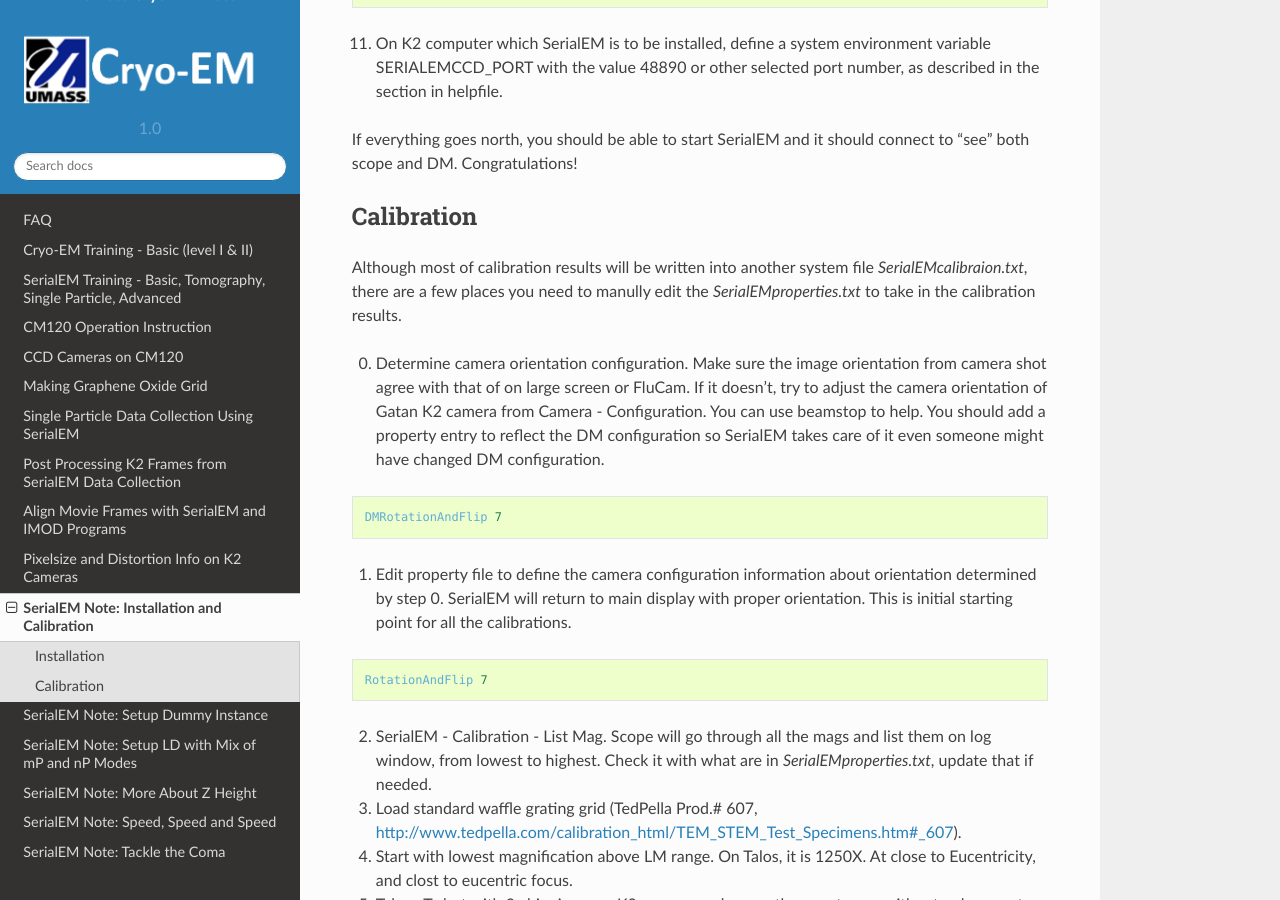
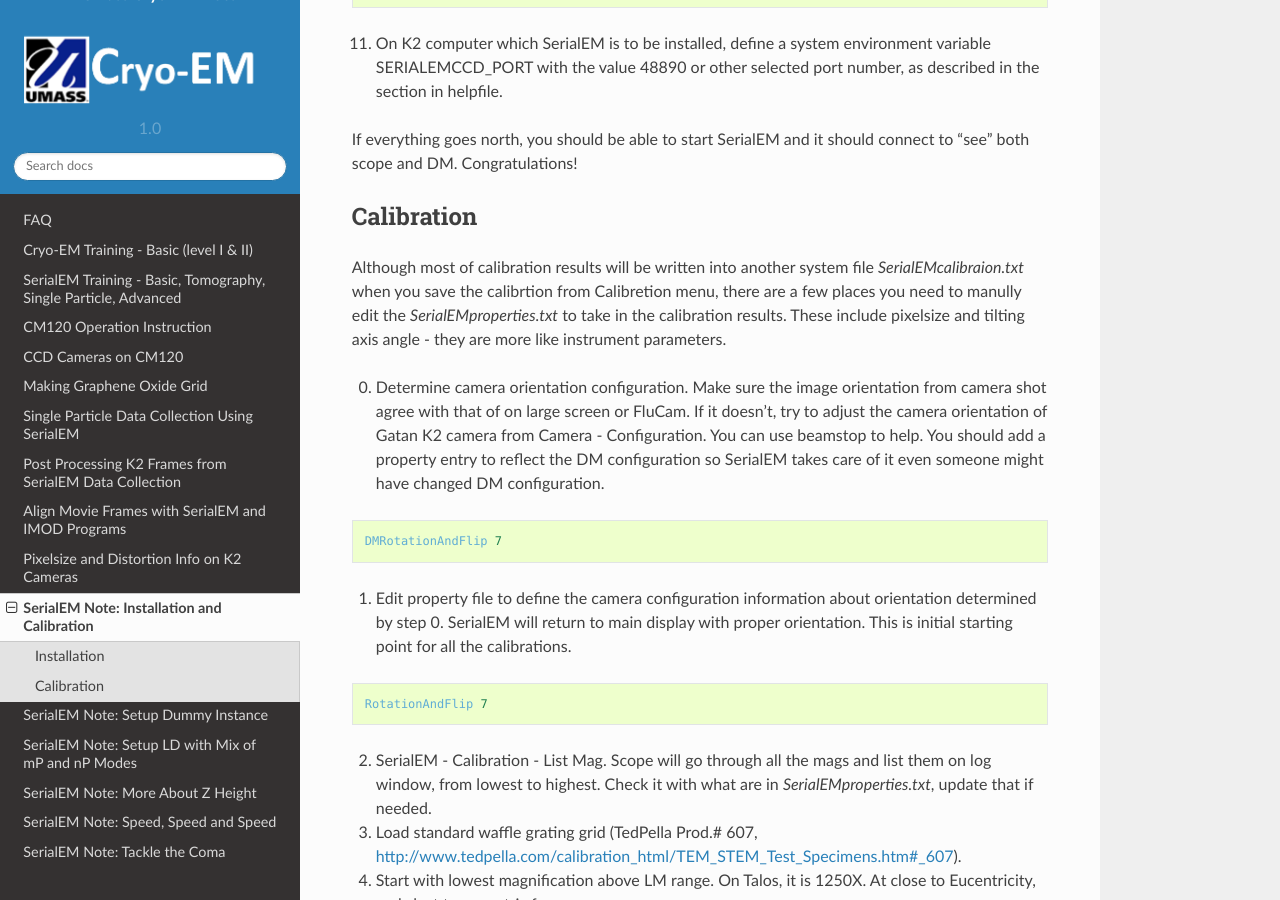
Before and after one commit to xuchen66/sphinx-emdocs, a Sphinx documentation site: the page built from source/serialEM-note-install-and-calib.rst, in a window 1280 px wide and 900 px high, scrolled down 1705 px. Built offline with Sphinx 7.4.7 and the Read the Docs theme 2.0.0, drawn with Linux system fonts in a browser that asks for light colours; pages that are not in the unit, such as notebooks, are missing from menus; some of the changed text lies outside the part shown.

Commit message:
Update serialEM-note-install-and-calib.rst

```diff
--- a/source/serialEM-note-install-and-calib.rst
+++ b/source/serialEM-note-install-and-calib.rst
@@ -60,7 +60,7 @@
 Calibration
 -----------
 
-Although most of calibration results will be written into another system file *SerialEMcalibraion.txt*, there are a few places you need to manully edit the *SerialEMproperties.txt* to take in the calibration results.
+Although most of calibration results will be written into another system file *SerialEMcalibraion.txt* when you save the calibrtion from Calibretion menu, there are a few places you need to manully edit the *SerialEMproperties.txt* to take in the calibration results. These include pixelsize and tilting axis angle - they are more like instrument parameters.
 
 0. Determine camera orientation configuration. Make sure the image orientation from camera shot agree with that of on large screen or FluCam. If it doesn't, try to adjust the camera orientation of Gatan K2 camera from Camera - Configuration. You can use beamstop to help.  You should add a property entry to reflect the DM configuration so SerialEM takes care of it even someone might have changed DM configuration.
 
@@ -133,4 +133,6 @@
 #. Usually, people use the lowest M mag for Low Dose View beam and with large defocus offset such as -200 or -300 mirons. You need to the calibrate High-Defocus Mag for this View mag. This will make stage shifts still good for such large defocus, as they are interpolated with defocus offset.
 
 .. Note::
-   Waffle grating grid is good and handy for pixel size calibration, but it is not ideal for Image Shift and Stage Shift calibrations, as the waffle pattern might screw up the correlation in the calibration procedures. I found the normal Quantifoil grid with some 10nm Au particles absorbed onto can be very good for normal calibration purpose. I glow discharge a Quantifoil grid and add 1 *ul* deca-gold solution on the grid and let it dry.
+
+   1. Waffle grating grid is good and handy for pixel size calibration, but it is not ideal for Image Shift and Stage Shift calibrations, as the waffle pattern might screw up the correlation in the calibration procedures. I found the normal Quantifoil grid with some 10nm Au particles absorbed onto can be very good for normal calibration purpose. I glow discharge a Quantifoil grid and add 1 *ul* deca-gold solution on the grid and let it dry.
+   #. Most of SerialEM actions are cross-correlation based including calibration. Therefore, a clean and recent preparation of camera gain reference file is desired, because it will help to have less screw-up due to fixed noise pattern dominating the cross-correlation.
```
